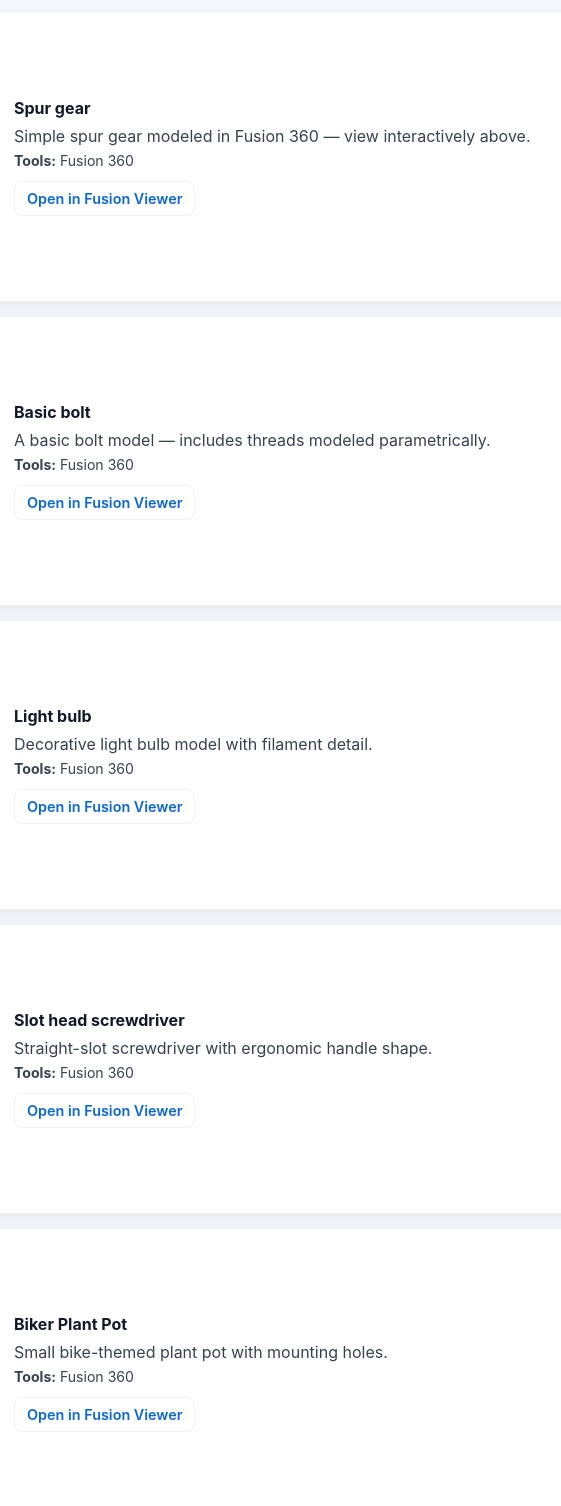
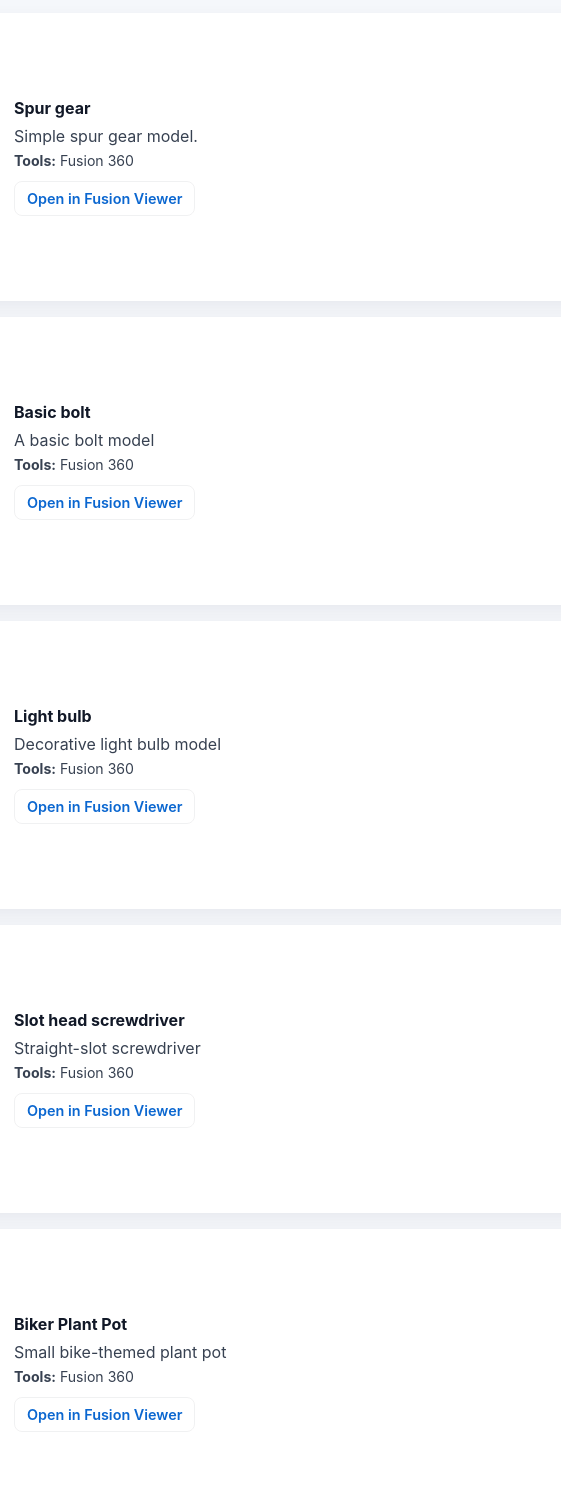
Before and after one commit to myshaali2009/3d-portfolio, a plain HTML site: page index.html in a window 1280 px wide. Shown: the part 245-1751 px from the top of the page, 468-1029 px from the left. Drawn offline with Linux system fonts and the light colour scheme.

Commit message:
Update index.html

```diff
--- a/index.html
+++ b/index.html
@@ -30,7 +30,7 @@
         </div>
         <div class="card-body">
           <h3>Spur gear</h3>
-          <p>Simple spur gear modeled in Fusion 360 — view interactively above.</p>
+          <p>Simple spur gear model.</p>
           <p class="meta"><strong>Tools:</strong> Fusion 360</p>
           <div class="card-actions">
             <a class="btn outline" href="https://a360.co/4m0Xmak" target="_blank" rel="noopener">Open in Fusion Viewer</a>
@@ -45,7 +45,7 @@
         </div>
         <div class="card-body">
           <h3>Basic bolt</h3>
-          <p>A basic bolt model — includes threads modeled parametrically.</p>
+          <p>A basic bolt model</p>
           <p class="meta"><strong>Tools:</strong> Fusion 360</p>
           <div class="card-actions">
             <a class="btn outline" href="https://a360.co/3JMbqHf" target="_blank" rel="noopener">Open in Fusion Viewer</a>
@@ -60,7 +60,7 @@
         </div>
         <div class="card-body">
           <h3>Light bulb</h3>
-          <p>Decorative light bulb model with filament detail.</p>
+          <p>Decorative light bulb model</p>
           <p class="meta"><strong>Tools:</strong> Fusion 360</p>
           <div class="card-actions">
             <a class="btn outline" href="https://a360.co/45QYqc4" target="_blank" rel="noopener">Open in Fusion Viewer</a>
@@ -75,7 +75,7 @@
         </div>
         <div class="card-body">
           <h3>Slot head screwdriver</h3>
-          <p>Straight-slot screwdriver with ergonomic handle shape.</p>
+          <p>Straight-slot screwdriver</p>
           <p class="meta"><strong>Tools:</strong> Fusion 360</p>
           <div class="card-actions">
             <a class="btn outline" href="https://a360.co/4m8efjn" target="_blank" rel="noopener">Open in Fusion Viewer</a>
@@ -90,7 +90,7 @@
         </div>
         <div class="card-body">
           <h3>Biker Plant Pot</h3>
-          <p>Small bike-themed plant pot with mounting holes.</p>
+          <p>Small bike-themed plant pot</p>
           <p class="meta"><strong>Tools:</strong> Fusion 360</p>
           <div class="card-actions">
             <a class="btn outline" href="https://a360.co/469g35M" target="_blank" rel="noopener">Open in Fusion Viewer</a>
```
